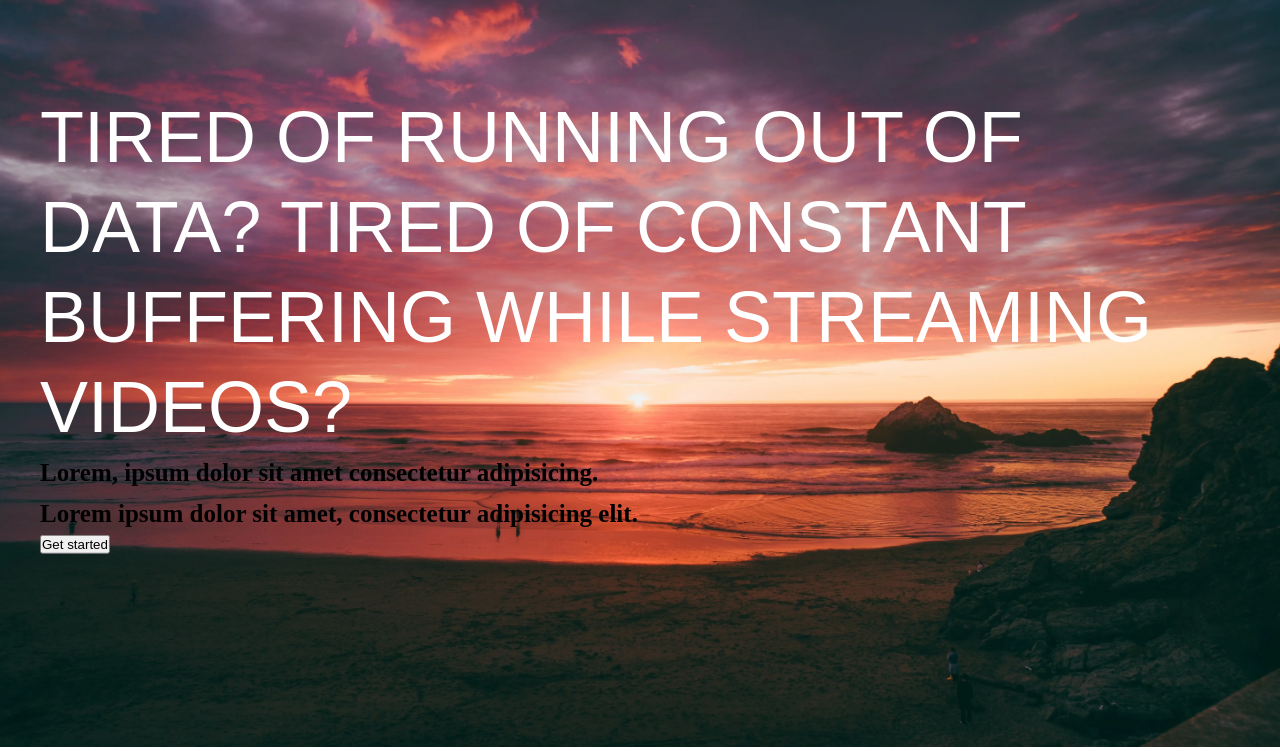
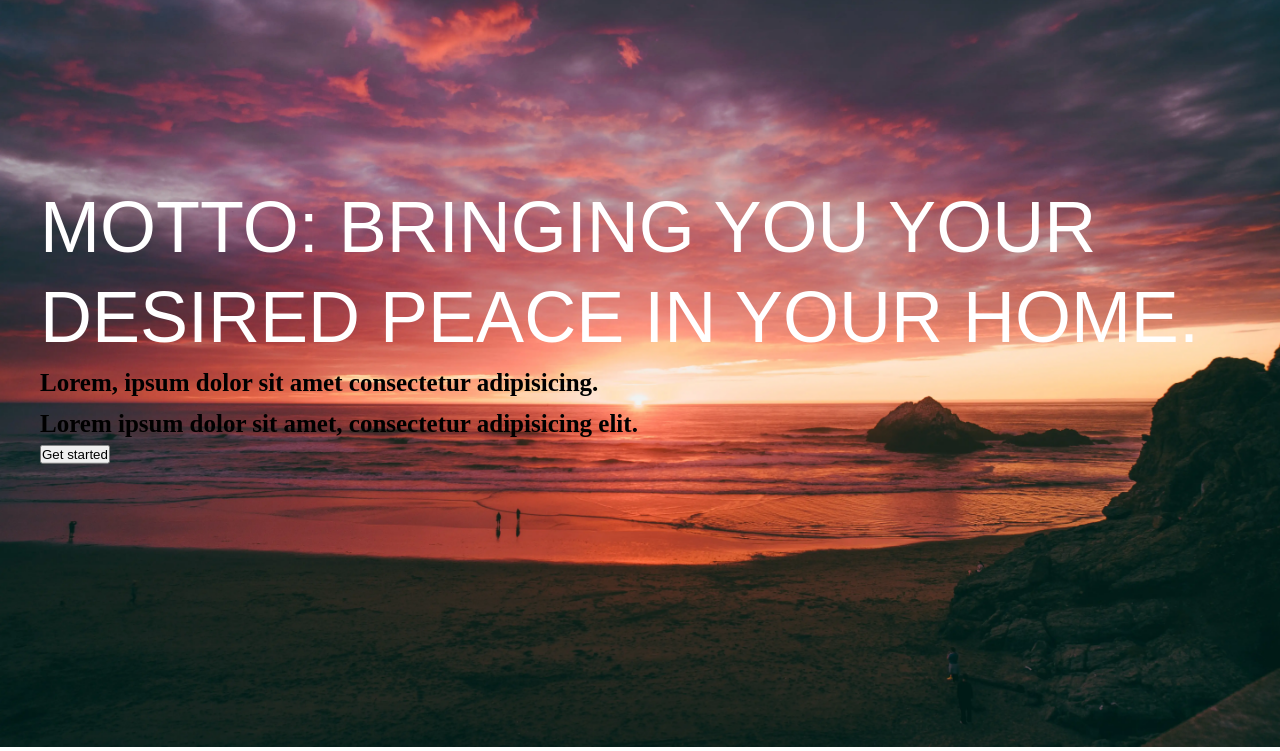
Before and after one commit to Arinpe/Elderly, a plain HTML site: page index.html in a window 1280 px wide. Shown: the part 106-857 px from the top of the page. Drawn offline with Linux system fonts and the light colour scheme; a web font is replaced by a local one.

Commit message:
Update .htmlfiles

```diff
--- a/index.html
+++ b/index.html
@@ -49,7 +49,8 @@
                 </div>
                 <div class="overlay"></div>
                 <div class="contents container w-100">
-                    <h1 class="headline">Tired of running out of data? Tired of constant buffering while streaming videos?</h1>
+                    <h1 class="headline">
+                        Motto:  Bringing you your desired peace in your home.</h1>
                     <p class="sub-headline">Lorem, ipsum dolor sit amet consectetur adipisicing.</p>
                     <p class="sub-headline">Lorem ipsum dolor sit amet, consectetur adipisicing elit.</p>
                     <button type="button">Get started</button>
```
